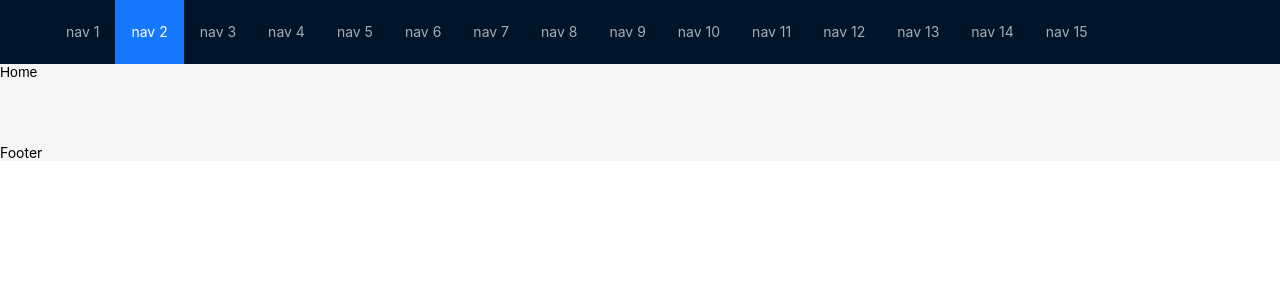
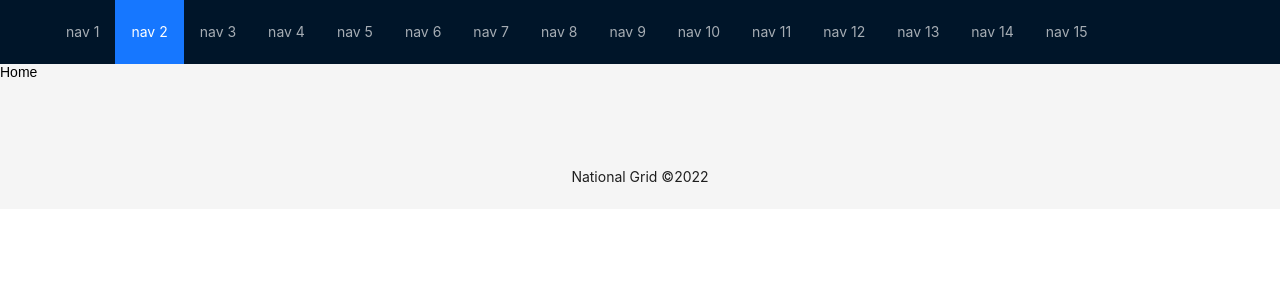
Before and after one commit to rs1257/create-react-app-ant-design, a React (Create React App) app: page / in a window 1280 px wide. Shown: the top 300 px of the page. Built offline with nearby package versions, Linux system fonts and the light colour scheme.

Commit message:
add footer

```diff
--- a/src/components/App/index.tsx
+++ b/src/components/App/index.tsx
@@ -3,13 +3,10 @@ import { BrowserRouter as Router, Route, Routes } from 'react-router-dom';
 import routes from '../../config/routes';
 import ErrorBoundary from '../ErrorBoundary';
 import Layout from '../Layout';
-import { ReactElement, Suspense } from 'react';
+import { Suspense } from 'react';
 import Loader from '../Loader';
 import Navbar from '../Navbar';
-
-const Footer = (): ReactElement => {
-  return <div>Footer</div>;
-};
+import PageFooter from '../Footer';
 
 const App = (): JSX.Element => {
   return (
@@ -24,7 +21,7 @@ const App = (): JSX.Element => {
                   <Layout
                     page={element}
                     header={!hideHeader ? <Navbar /> : undefined}
-                    footer={!hideFooter ? <Footer /> : undefined}
+                    footer={!hideFooter ? <PageFooter /> : undefined}
                   />
                 }
                 path={path}
--- /dev/null
+++ b/src/components/Footer/index.tsx
@@ -0,0 +1,10 @@
+import React, { ReactElement } from 'react';
+import { Layout } from 'antd';
+const { Footer } = Layout;
+
+const PageFooter = (): ReactElement => {
+  const year = new Date().getFullYear();
+  return <Footer style={{ textAlign: 'center' }}>National Grid ©{year}</Footer>;
+};
+
+export default PageFooter;
```
